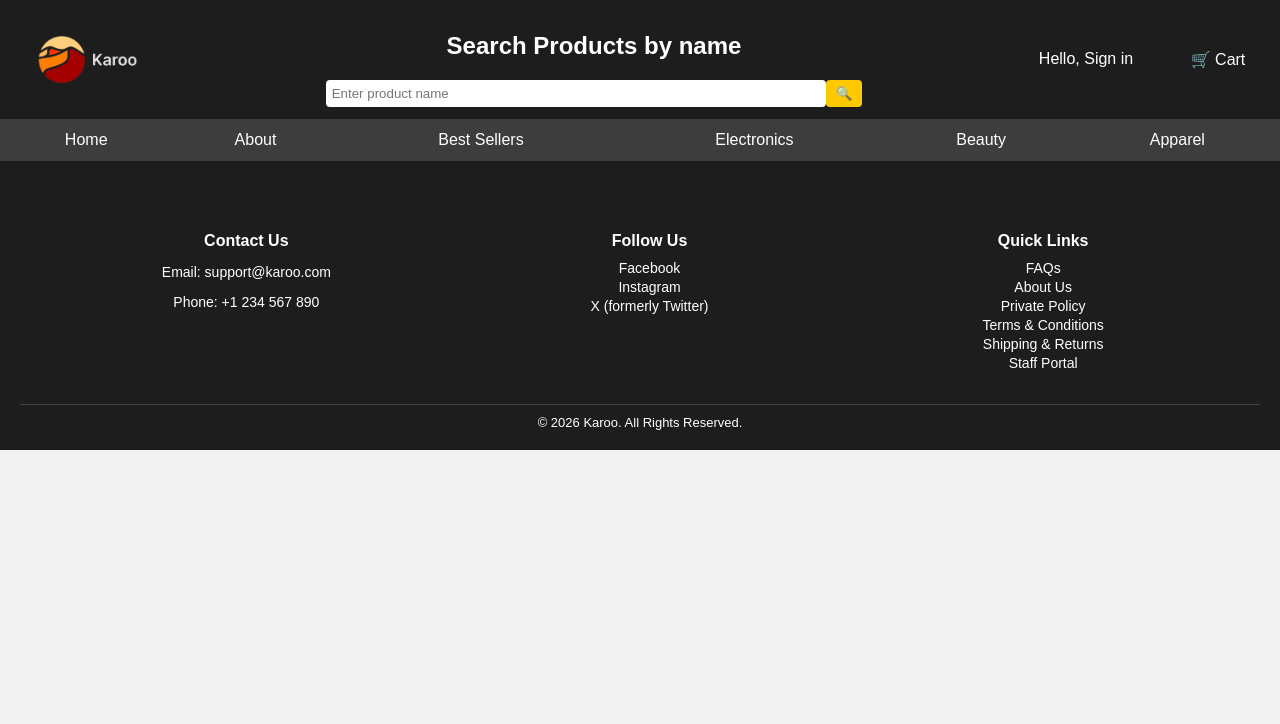
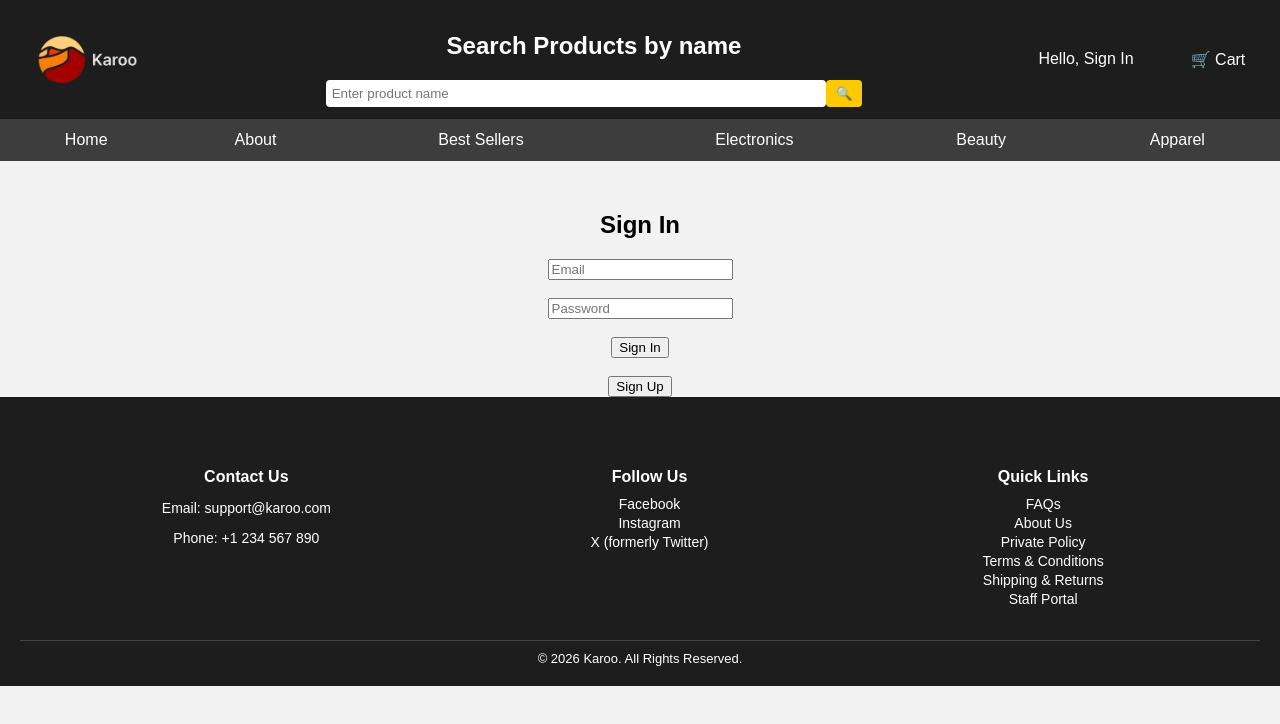
Before and after one commit to fabiotous/Karoo, a React (Vite) app in the folder frontend/: page /signin in a window 1280 px wide. Shown: the top 724 px of the page. Built offline with nearby package versions, Linux system fonts and the light colour scheme.

Commit message:
Added sign in/up pages and updated frontend components

```diff
--- a/frontend/package.json
+++ b/frontend/package.json
@@ -10,6 +10,7 @@
     "preview": "vite preview"
   },
   "dependencies": {
+    "axios": "^1.14.0",
     "react": "^19.2.0",
     "react-dom": "^19.2.0",
     "react-router-dom": "^7.13.1"
--- a/frontend/src/App.jsx
+++ b/frontend/src/App.jsx
@@ -1,11 +1,12 @@
 import { BrowserRouter, Routes, Route } from 'react-router-dom';
-import HomePage from './pages/homepage';
+import SignIn from './pages/SignIn';
+import SignUp from './pages/SignUp';
+import HomePage from './pages/HomePage';
 import About from './pages/About';
 import UnderConstruction from './pages/UnderConstruction';
 import ElectronicProducts from './pages/ElectronicProducts';
 import Staff from './pages/Staff';
 import Cart from './pages/Cart';
-
 import Headers from './components/Headers';
 import Footers from './components/Footers';
 import './css/Home.css';
@@ -23,6 +24,8 @@ function App() {
         <Route path="/electronics" element={<ElectronicProducts/>}/>
         <Route path="/staff" element={<Staff/>}/>
         <Route path="/cart" element={<Cart/>}/>
+        <Route path="/signin" element={<SignIn/>}/>
+        <Route path="/signup" element={<SignUp/>}/>
       </Routes>
       <Footers></Footers>
     </BrowserRouter>
--- a/frontend/src/components/Headers.jsx
+++ b/frontend/src/components/Headers.jsx
@@ -3,6 +3,13 @@ import SearchProduct from './SearchProduct';
 
 const Headers = () => {
     const navigate = useNavigate();
+
+    const token = localStorage.getItem("token");
+
+    const handleLogout = () => {
+        localStorage.removeItem("token");
+        navigate('/home');
+    };
   return (
     <>
     <table className="header-table">
@@ -18,9 +25,18 @@ const Headers = () => {
                <SearchProduct></SearchProduct>
             </td>
 
-            <td onClick={() => navigate('/underconstruction')}>
-                Hello, Sign in
+            <td>
+                {token ? (
+                    <span onClick={handleLogout} style={{ cursor: "pointer" }}>
+                        Sign Out
+                    </span>
+                ) : (
+                    <span onClick={() => navigate('/signin')} style={{ cursor: "pointer" }}>
+                        Hello, Sign In
+                    </span>
+                )}
             </td>
+
             <td onClick={() => navigate('/cart')}>
                 🛒 Cart
             </td>
--- a/frontend/src/css/Home.css
+++ b/frontend/src/css/Home.css
@@ -396,7 +396,7 @@ html, body {
     }
 
     .nav {
-        display: none; /* hide arrows on mobile, swipe instead */
+        display: none;
     }
 }
 
--- /dev/null
+++ b/frontend/src/pages/SignIn.jsx
@@ -0,0 +1,59 @@
+import { useState } from "react";
+import { useNavigate } from "react-router-dom";
+import axios from "axios";
+
+const SignIn = () => {
+  const [email, setEmail] = useState("");
+  const [password, setPassword] = useState("");
+  const navigate = useNavigate();
+
+  const handleLogin = async () => {
+    try {
+      // Make sure this URL matches your backend
+      const res = await axios.post("http://localhost:8080/api/auth/login", {
+        email,
+        password,
+      });
+
+      // Save token to localStorage
+      localStorage.setItem("token", res.data.token);
+
+      alert("Login successful!");
+      navigate("/home"); // redirect after login
+    } catch (err) {
+      // Show exact error from backend
+      console.error(err.response?.data);
+      alert(err.response?.data?.message || "Login failed");
+    }
+  };
+
+  return (
+    <div style={{ textAlign: "center", marginTop: "50px" }}>
+      <h2>Sign In</h2>
+
+      <input
+        type="email"
+        placeholder="Email"
+        value={email}
+        onChange={(e) => setEmail(e.target.value)}
+      />
+      <br /><br />
+
+      <input
+        type="password"
+        placeholder="Password"
+        value={password}
+        onChange={(e) => setPassword(e.target.value)}
+      />
+      <br /><br />
+
+      <button onClick={handleLogin}>Sign In</button>
+      <br /><br />
+
+      {/* Sign Up Button */}
+      <button onClick={() => navigate("/signup")}>Sign Up</button>
+    </div>
+  );
+};
+
+export default SignIn;
--- /dev/null
+++ b/frontend/src/pages/SignUp.jsx
@@ -0,0 +1,56 @@
+import { useState } from "react";
+import { useNavigate } from "react-router-dom";
+import axios from "axios";
+
+const Signup = () => {
+  const [email, setEmail] = useState("");
+  const [password, setPassword] = useState("");
+  const navigate = useNavigate();
+
+  const handleSignup = async () => {
+    try {
+      // POST to your backend signup route
+      const res = await axios.post("http://localhost:8080/api/auth/signup", {
+        email,
+        password,
+      });
+
+      alert(res.data.message || "Signup successful!");
+      // Redirect to login page after signup
+      navigate("/signin");
+    } catch (err) {
+      console.error(err.response?.data);
+      alert(err.response?.data?.message || "Signup failed");
+    }
+  };
+
+  return (
+    <div style={{ textAlign: "center", marginTop: "50px" }}>
+      <h2>Sign Up</h2>
+
+      <input
+        type="email"
+        placeholder="Email"
+        value={email}
+        onChange={(e) => setEmail(e.target.value)}
+      />
+      <br /><br />
+
+      <input
+        type="password"
+        placeholder="Password"
+        value={password}
+        onChange={(e) => setPassword(e.target.value)}
+      />
+      <br /><br />
+
+      <button onClick={handleSignup}>Sign Up</button>
+      <br /><br />
+
+      {/* Sign In Button */}
+      <button onClick={() => navigate("/signin")}>Sign In</button>
+    </div>
+  );
+};
+
+export default Signup;
```
Also changed, not shown: 1 other file (tests, documents, lock files or other folders).
